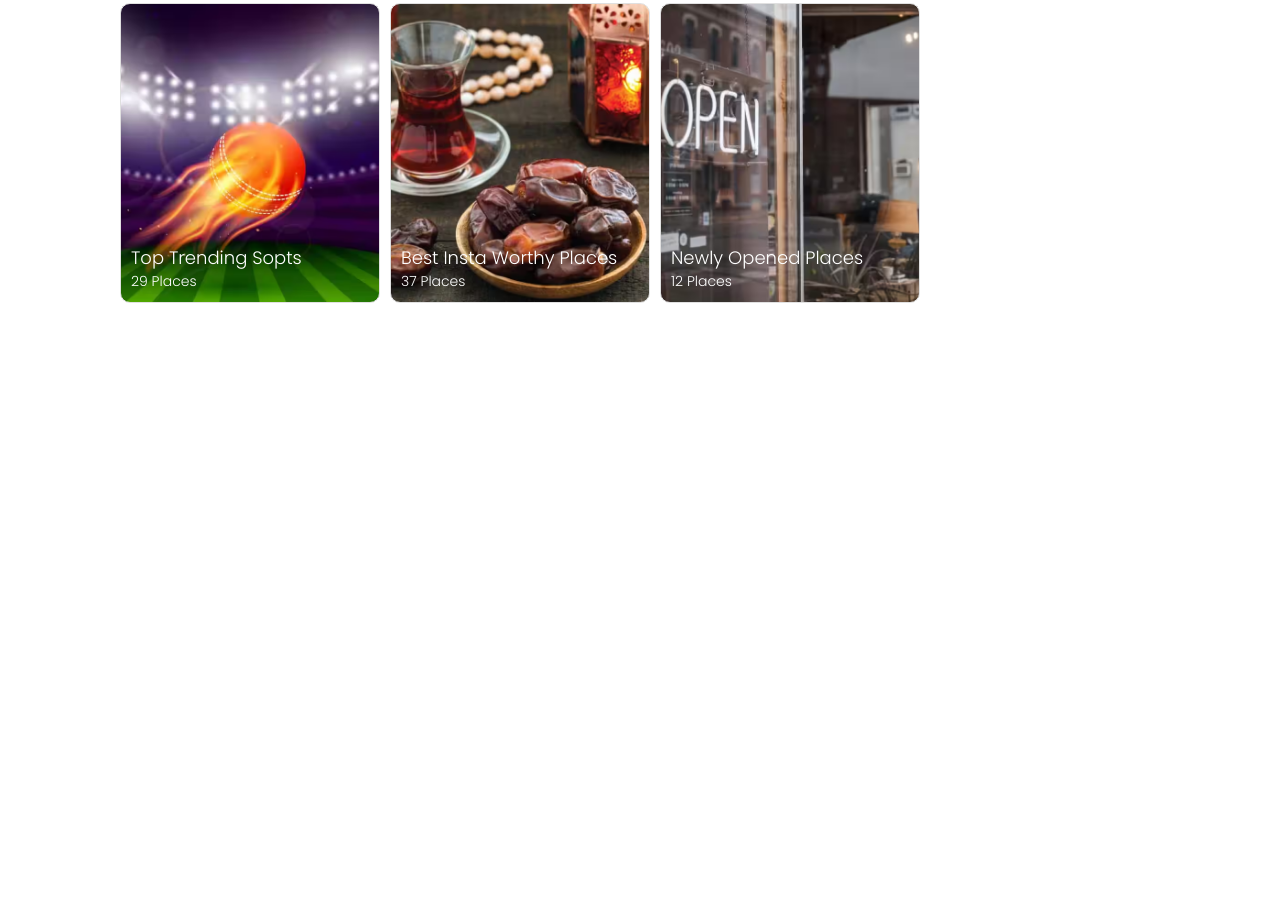
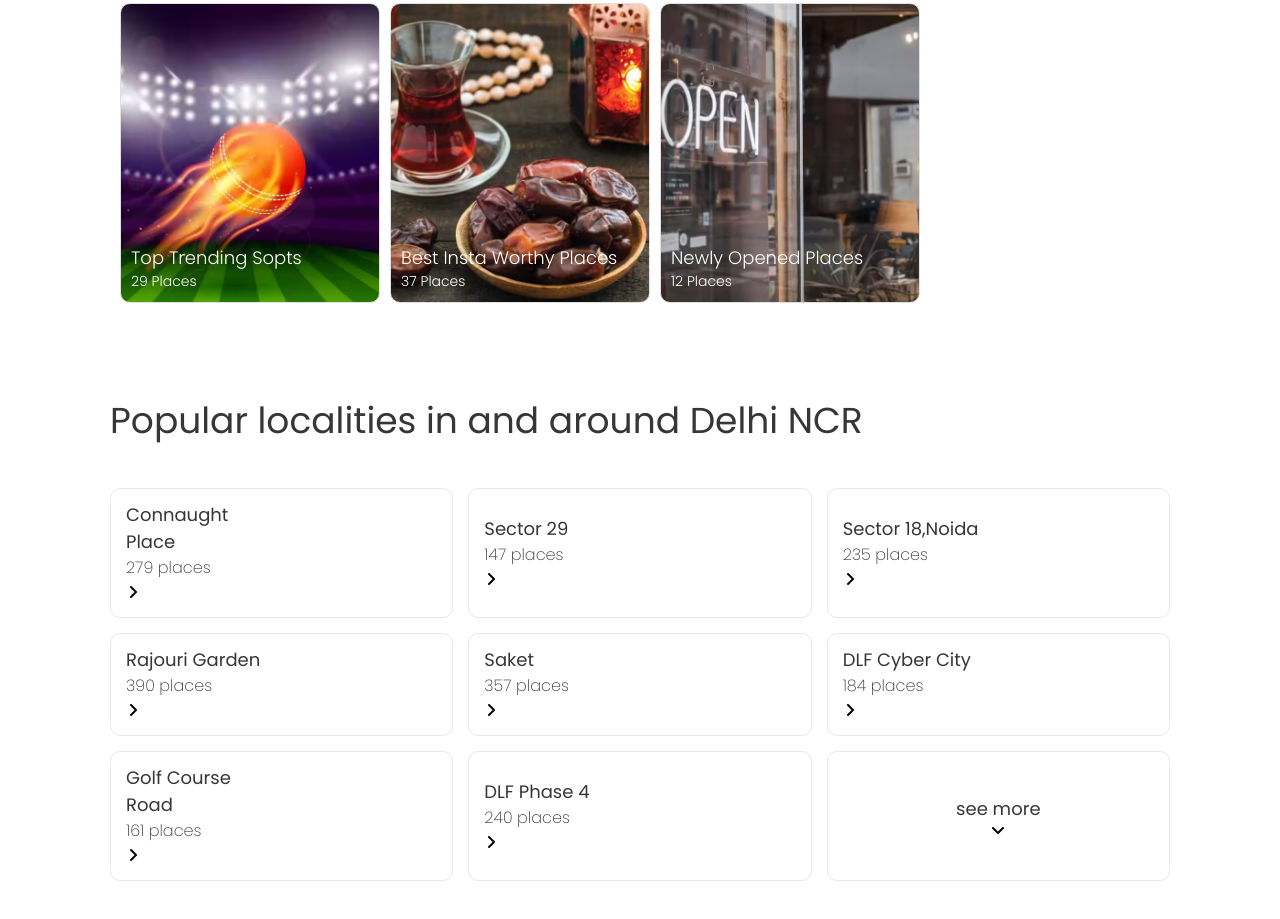
Before and after one commit to Jasmeet31dec/Zomato-landing-Page, a plain HTML site: page index.html in a window 1280 px wide. Shown: the part 965-1884 px from the top of the page. Before the commit the page ends 1298 px from the top, so only its background shows below. Drawn offline with Linux system fonts and the light colour scheme.

Commit message:
Added 4th section i.e., popularlocalities

```diff
--- a/index.html
+++ b/index.html
@@ -57,7 +57,9 @@
             <i class="fa-solid fa-location-dot" style="color: #ff7e8b;"></i>
           </div>
           <input type="text" class="input_container_location" placeholder="Hampi-Hospet" />
-          <i class="fa-solid fa-magnifying-glass"></i>
+          <div class="search__icon">
+            <i class="fa-solid fa-magnifying-glass" style="color: #b3a6a6;"></i>
+          </div>
           <input type="text" class="input_container_search" placeholder="Search for a restaurant, cuisine or a dish" />
         </div>
       </div>
@@ -99,9 +101,10 @@
           <p>Explore curated lists of top restaurants, cafes, pubs, and bars in Delhi NCR, based on trends</p>
         </div>
         <div class="container__collection_link">
-          <a href="#">All collections in Delhi NCR
-          <i class="fa-solid fa-triangle fa-rotate-90" style="color: #e03546;"></i>
-        </a>
+          <a href="#">All collections in Delhi NCR</a>
+        </div>
+        <div class="arrow_icon">
+          <i class="fa-solid fa-triangle" style="color: black;"></i>
         </div>
       </div>
       <div class="container__collection_examples">
@@ -136,5 +139,102 @@
       </div>
 
     </section>
+
+    <section class="container__popularlocalities">
+      <div class="popularlocalities_text">
+        <h1>Popular localities in and around Delhi NCR</h1>
+      </div>
+
+      <div class="popularlocalities_options">
+        <div class="popularlocalities__options_box">
+          <div class="popularlocalities__options_box_text">
+            <h2>Connaught Place</h2>
+            <p>279 places</p>
+          </div>
+          <div class="popularlocalities__options_box_arrowicon">
+            <i class="fa-solid fa-angle-up fa-rotate-90"></i>
+          </div>
+        </div>
+
+        <div class="popularlocalities__options_box">
+          <div class="popularlocalities__options_box_text">
+            <h2>Sector 29</h2>
+            <p>147 places</p>
+          </div>
+          <div class="popularlocalities__options_box_arrowicon">
+            <i class="fa-solid fa-angle-up fa-rotate-90"></i>
+          </div>
+        </div>
+
+        <div class="popularlocalities__options_box">
+          <div class="popularlocalities__options_box_text">
+            <h2>Sector 18,Noida</h2>
+            <p>235 places</p>
+          </div>
+          <div class="popularlocalities__options_box_arrowicon">
+            <i class="fa-solid fa-angle-up fa-rotate-90"></i>
+          </div>
+        </div>
+
+        <div class="popularlocalities__options_box">
+          <div class="popularlocalities__options_box_text">
+            <h2>Rajouri Garden</h2>
+            <p>390 places</p>
+          </div>
+          <div class="popularlocalities__options_box_arrowicon">
+            <i class="fa-solid fa-angle-up fa-rotate-90"></i>
+          </div>
+        </div>
+
+        <div class="popularlocalities__options_box">
+          <div class="popularlocalities__options_box_text">
+            <h2>Saket</h2>
+            <p>357 places</p>
+          </div>
+          <div class="popularlocalities__options_box_arrowicon">
+            <i class="fa-solid fa-angle-up fa-rotate-90"></i>
+          </div>
+        </div>
+
+        <div class="popularlocalities__options_box">
+          <div class="popularlocalities__options_box_text">
+            <h2>DLF Cyber City</h2>
+            <p>184 places</p>
+          </div>
+          <div class="popularlocalities__options_box_arrowicon">
+            <i class="fa-solid fa-angle-up fa-rotate-90"></i>
+          </div>
+        </div>
+
+        <div class="popularlocalities__options_box">
+          <div class="popularlocalities__options_box_text">
+            <h2>Golf Course Road</h2>
+            <p>161 places</p>
+          </div>
+          <div class="popularlocalities__options_box_arrowicon">
+            <i class="fa-solid fa-angle-up fa-rotate-90"></i>
+          </div>
+        </div>
+
+        <div class="popularlocalities__options_box">
+          <div class="popularlocalities__options_box_text">
+            <h2>DLF Phase 4</h2>
+            <p>240 places</p>
+          </div>
+          <div class="popularlocalities__options_box_arrowicon">
+            <i class="fa-solid fa-angle-up fa-rotate-90"></i>
+          </div>
+        </div>
+
+        <div class="popularlocalities__options_box" id="popularlocalities__options_box_seemore">
+          <h2>see more</h2>
+          <i class="fa-solid fa-angle-up fa-rotate-180"></i>
+        </div>
+
+
+
+      </div>
+
+    </section>
   </body>
 </html>
--- a/styles.css
+++ b/styles.css
@@ -89,12 +89,15 @@
     width: 65%;
 }
 
-.location__icon{
+.location__icon,
+.search_icon{
     display: flex;
     align-items: center;
     justify-content: center;
     padding-left: 5px;
 }
+
+
 
 /* styling for section 2(card section i.e., container__we_offfer)*/
 
@@ -191,6 +194,7 @@
     text-decoration: none;
 }
 
+
 .container__collection_link:hover{
     cursor: pointer;
 }
@@ -268,6 +272,69 @@
     background-position: center;
 }
 
+/*styles for container popular localities*/
+
+.popularlocalities_text{
+    display: flex;
+    margin: 90px 110px 0px 110px;
+    width: 90%;
+}
+.popularlocalities_text h1{
+    font-size: 36px;
+    font-weight: 400;
+    color: #363636;
+}
+
+.popularlocalities_options{
+    display: grid;
+    grid-template-columns: 1fr 1fr 1fr;
+    gap: 15px;
+    margin: 40px 110px 90px 110px;
+}
+
+.popularlocalities__options_box{
+    display: flex;
+    flex-direction: column;
+    justify-content: center;
+    background: transparent;
+    border: 1px solid rgb(232, 232, 232);
+    border-radius: 10px;
+    padding: 12px 15px;
+    transition: all 0.15s;
+}
+
+.popularlocalities__options_box_text{
+    width: 50%;
+}
+
+.popularlocalities__options_box_icon{
+    display: flex;
+    align-items: flex-end;
+    width: 50%;
+}
+
+.popularlocalities__options_box:hover{
+    box-shadow: 0 10px 10px 0 rgba(0, 0, 0, 0.1);
+    cursor: pointer;
+}
+
+.popularlocalities__options_box h2{
+    font-weight: 400;
+    font-size: 18px;
+    color: #363636;
+}
+
+#popularlocalities__options_box_seemore{
+    display: flex;
+    align-items: center;
+    justify-content: center;
+}
+
+.popularlocalities__options_box p{
+    font-weight: 200;
+    color: #363636;
+}
+
 
 /*Screen size is from 0to 600 i.e., smaller screen size*/
 @media only screen and (max-width: 600px){
```
